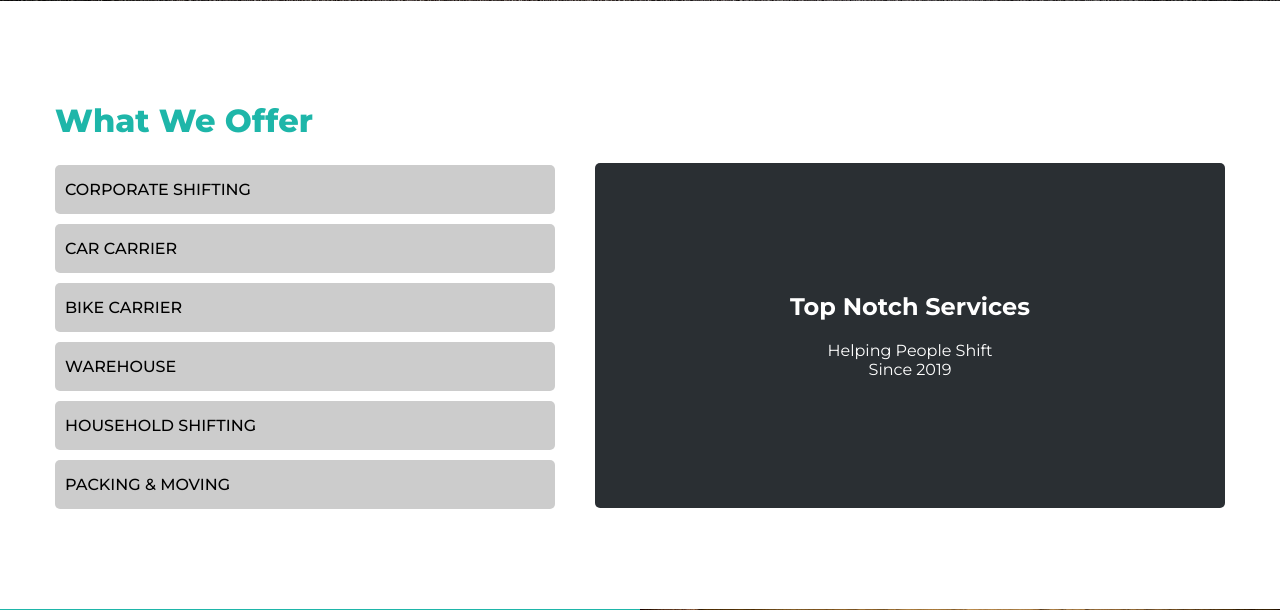
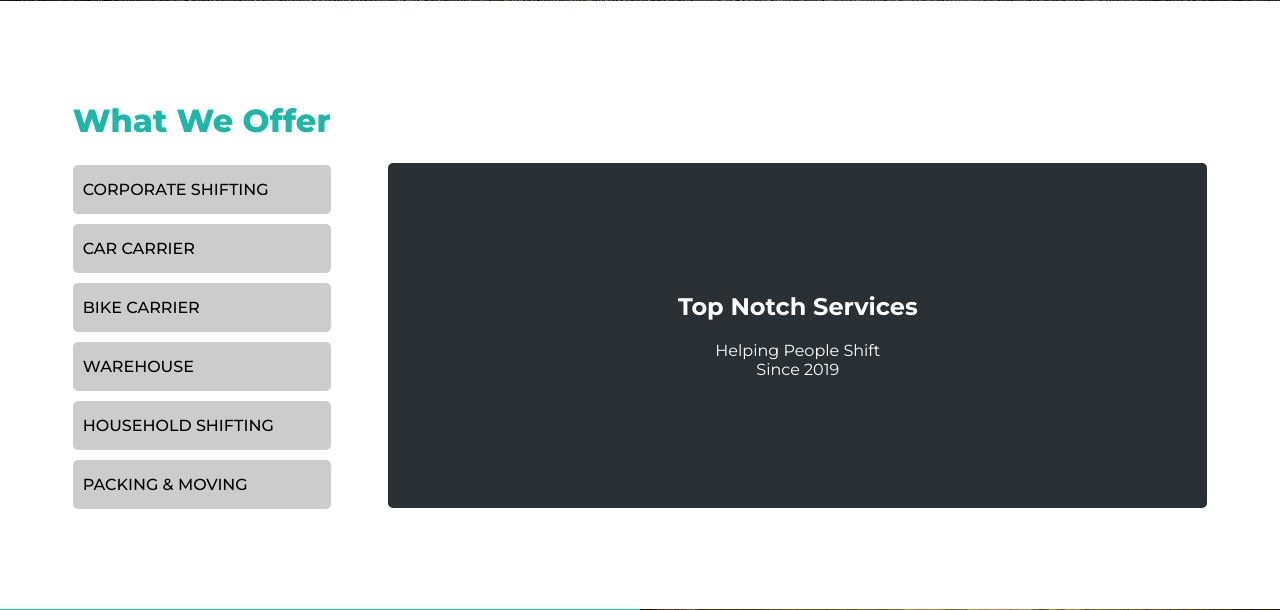
Before and after one commit to askaushik91/gosafecargo, a PHP site: page /index.html in a window 1280 px wide. Shown: the part 816-1426 px from the top of the page. Run offline with PHP 8.4, Linux system fonts and the light colour scheme.

Commit message:
minor fix

```diff
--- a/assets/css/style.css
+++ b/assets/css/style.css
@@ -51,7 +51,7 @@
 #serBlock .container {display:flex;justify-content:space-evenly;align-items:center;gap:40px;}
 #serBlock .container h1{margin-bottom:25px;font-weight:800;color:#1EB6A9;}
 #serBlock .container .services #serList {width:100%;display:flex;flex-direction:column;gap:10px;}
-#serBlock .container .services #serList span {color:white;display:block;background-color:#ccc;color:#000;padding:15px 10px;border-radius:5px;transition:all 0.7s;width:100%;text-transform:uppercase;font-weight:500;width:500px;}
+#serBlock .container .services #serList span {color:white;display:block;background-color:#ccc;color:#000;padding:15px 10px;border-radius:5px;transition:all 0.7s;width:100%;text-transform:uppercase;font-weight:500;}
 #serBlock .container .services #serList span:hover {cursor: pointer;}
 #serBlock .container .services #serList span.activeTab {color:white;background-color:#1EB6A9;cursor:pointer;}
 
```
